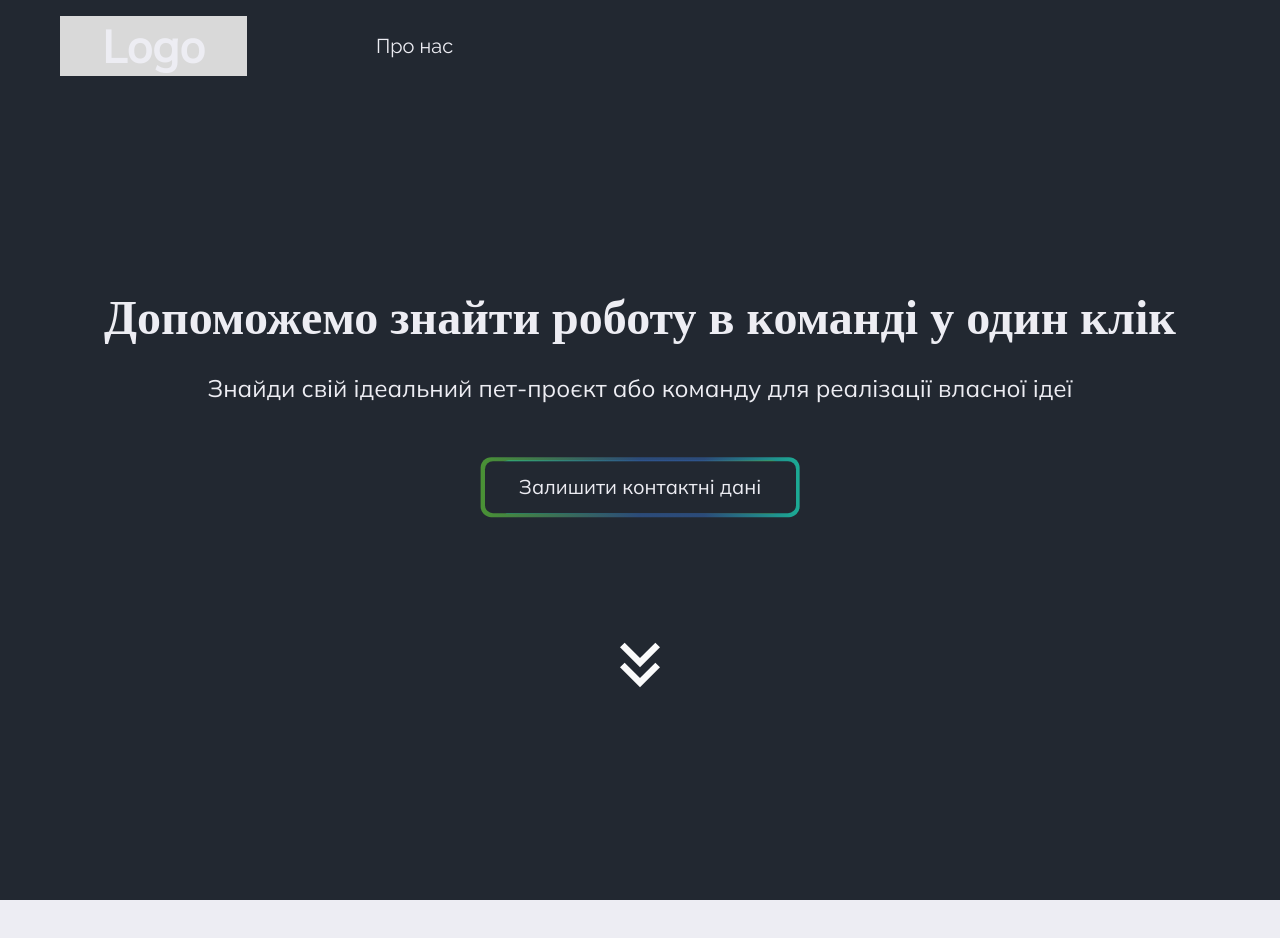
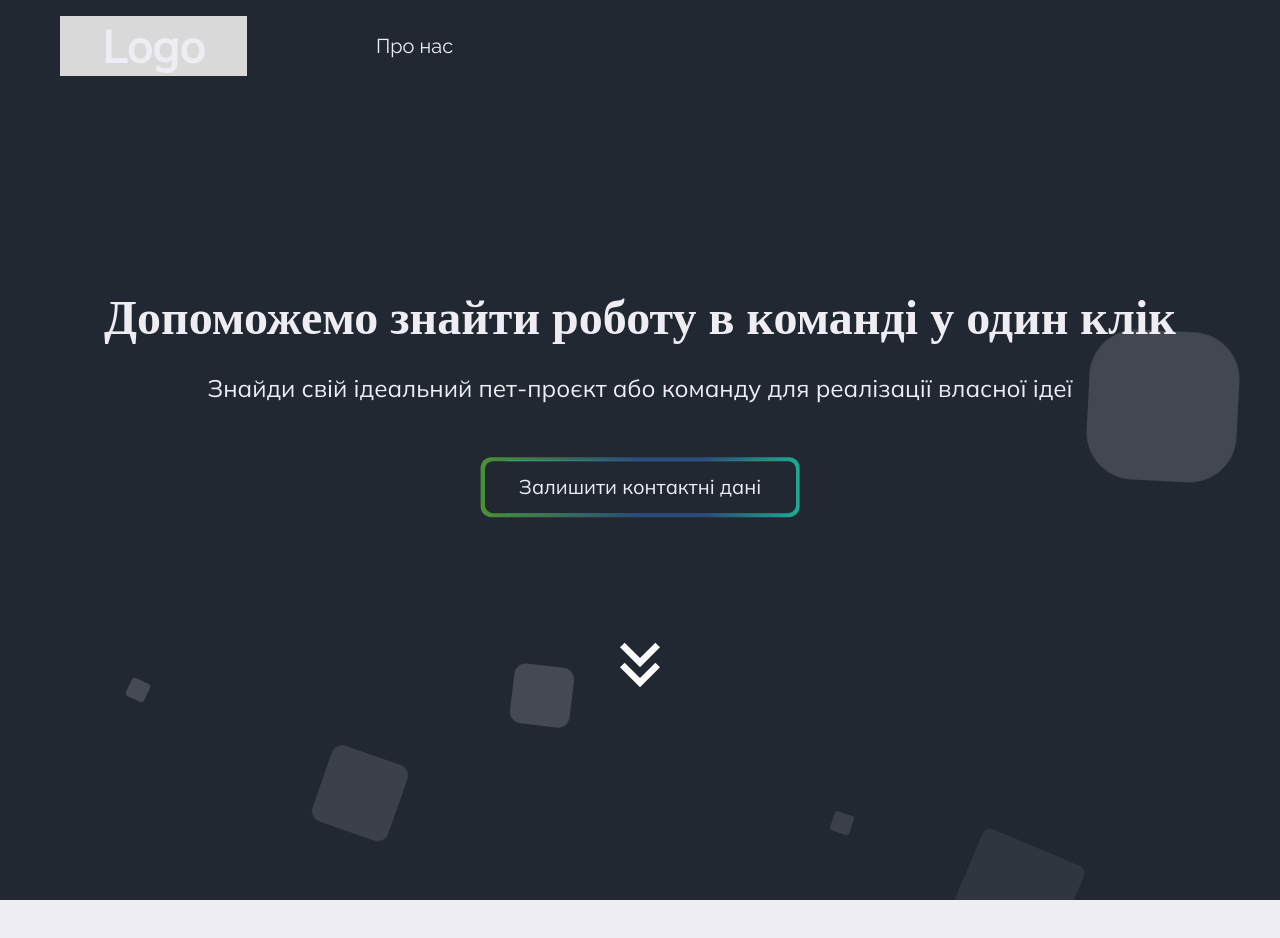
Before and after one commit to mahalov27/junior-platform-lending, a React (Vite) app: page / in a window 1280 px wide. Shown: the top 938 px of the page. Built offline with nearby package versions, Linux system fonts and the light colour scheme; a web font is replaced by a local one.

Commit message:
add: animation bg

```diff
--- /dev/null
+++ b/src/components/Background/Background.module.css
@@ -0,0 +1,127 @@
+.area{
+    position: absolute;
+    background: #222831;;
+    background: -webkit-linear-gradient(to left, #8f94fb, #4e54c8);
+    width: 100%;
+    height:120vh;
+
+
+}
+
+.circles{
+    position: absolute;
+    top: 0;
+    left: 0;
+    width: 100%;
+    height: 100%;
+    overflow: hidden;
+}
+
+.circles li{
+    position: absolute;
+    display: block;
+    list-style: none;
+    width: 20px;
+    height: 20px;
+    background: rgba(255, 255, 255, 0.2);
+    animation: animate 25s linear infinite;
+    bottom: -150px;
+
+}
+
+.circles li:nth-child(1){
+    left: 25%;
+    width: 80px;
+    height: 80px;
+    animation-delay: 0s;
+}
+
+
+.circles li:nth-child(2){
+    left: 10%;
+    width: 20px;
+    height: 20px;
+    animation-delay: 2s;
+    animation-duration: 12s;
+}
+
+.circles li:nth-child(3){
+    left: 70%;
+    width: 20px;
+    height: 20px;
+    animation-delay: 4s;
+}
+
+.circles li:nth-child(4){
+    left: 40%;
+    width: 60px;
+    height: 60px;
+    animation-delay: 0s;
+    animation-duration: 18s;
+}
+
+.circles li:nth-child(5){
+    left: 65%;
+    width: 20px;
+    height: 20px;
+    animation-delay: 0s;
+}
+
+.circles li:nth-child(6){
+    left: 75%;
+    width: 110px;
+    height: 110px;
+    animation-delay: 3s;
+}
+
+.circles li:nth-child(7){
+    left: 35%;
+    width: 150px;
+    height: 150px;
+    animation-delay: 7s;
+}
+
+.circles li:nth-child(8){
+    left: 50%;
+    width: 25px;
+    height: 25px;
+    animation-delay: 15s;
+    animation-duration: 45s;
+}
+
+.circles li:nth-child(9){
+    left: 20%;
+    width: 15px;
+    height: 15px;
+    animation-delay: 2s;
+    animation-duration: 35s;
+}
+
+.circles li:nth-child(10){
+    left: 85%;
+    width: 150px;
+    height: 150px;
+    animation-delay: 0s;
+    animation-duration: 11s;
+}
+
+
+
+@keyframes animate {
+
+    0%{
+        transform: translateY(0) rotate(0deg);
+        opacity: 0;
+        border-radius: 0;
+    }
+    50%{
+        opacity: 1;
+    }
+
+    100%{
+        transform: translateY(-1000px) rotate(720deg);
+        opacity: 0;
+        border-radius: 50%;
+    }
+
+}
--- /dev/null
+++ b/src/components/Background/Background.tsx
@@ -0,0 +1,22 @@
+import styles from './Background.module.css'
+
+const Background = () => {
+  return (
+    <div className={styles.area} >
+            <ul className={styles.circles}>
+                    <li></li>
+                    <li></li>
+                    <li></li>
+                    <li></li>
+                    <li></li>
+                    <li></li>
+                    <li></li>
+                    <li></li>
+                    <li></li>
+                    <li></li>
+            </ul>
+    </div >
+  )
+}
+
+export default Background
--- a/src/components/Layout/Layout.tsx
+++ b/src/components/Layout/Layout.tsx
@@ -2,11 +2,13 @@
 import { Outlet } from "react-router-dom";
 import Header from "../Header/Header";
 import Footer from "../Footer/Footer";
+import Background from "../Background/Background";
 
 const Layout: React.FC = () => {
   return (
     <>
       <Header />
+      <Background/>
       <main>
         <Suspense fallback={<p>Loading...</p>}>
           <Outlet />
```
